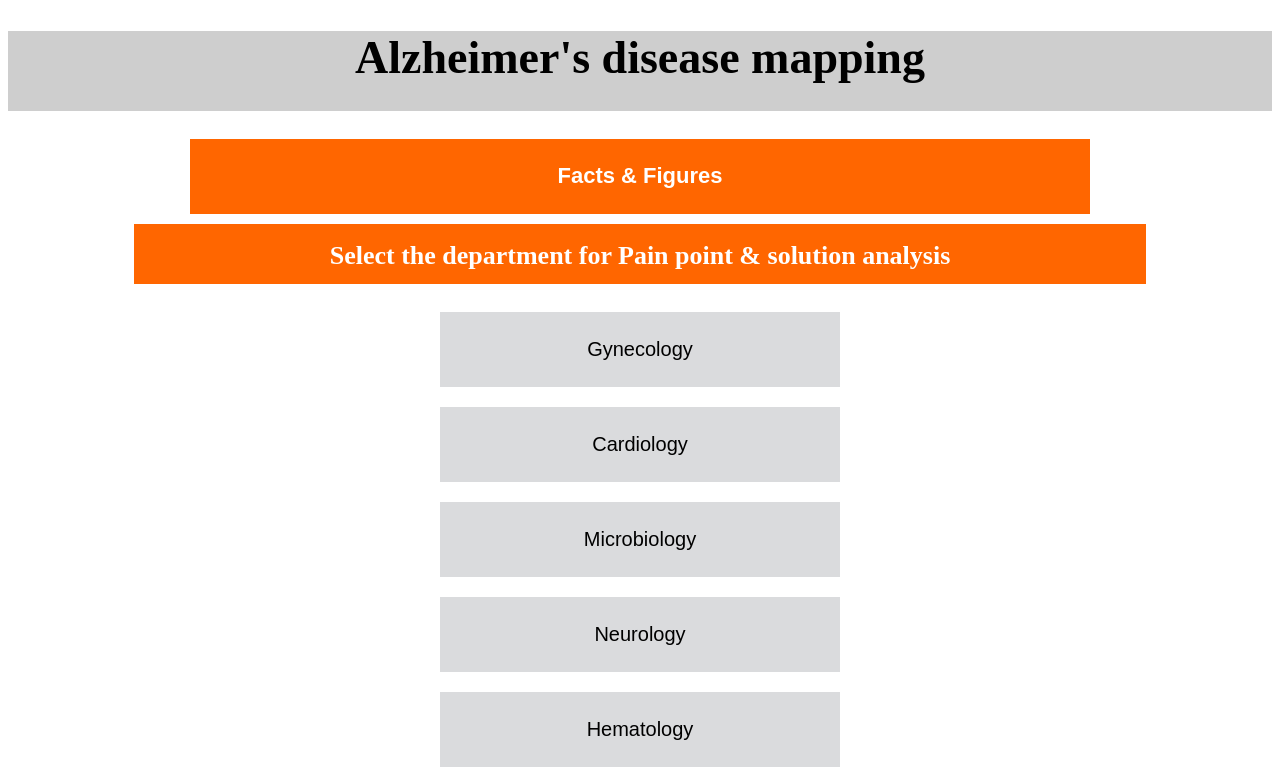
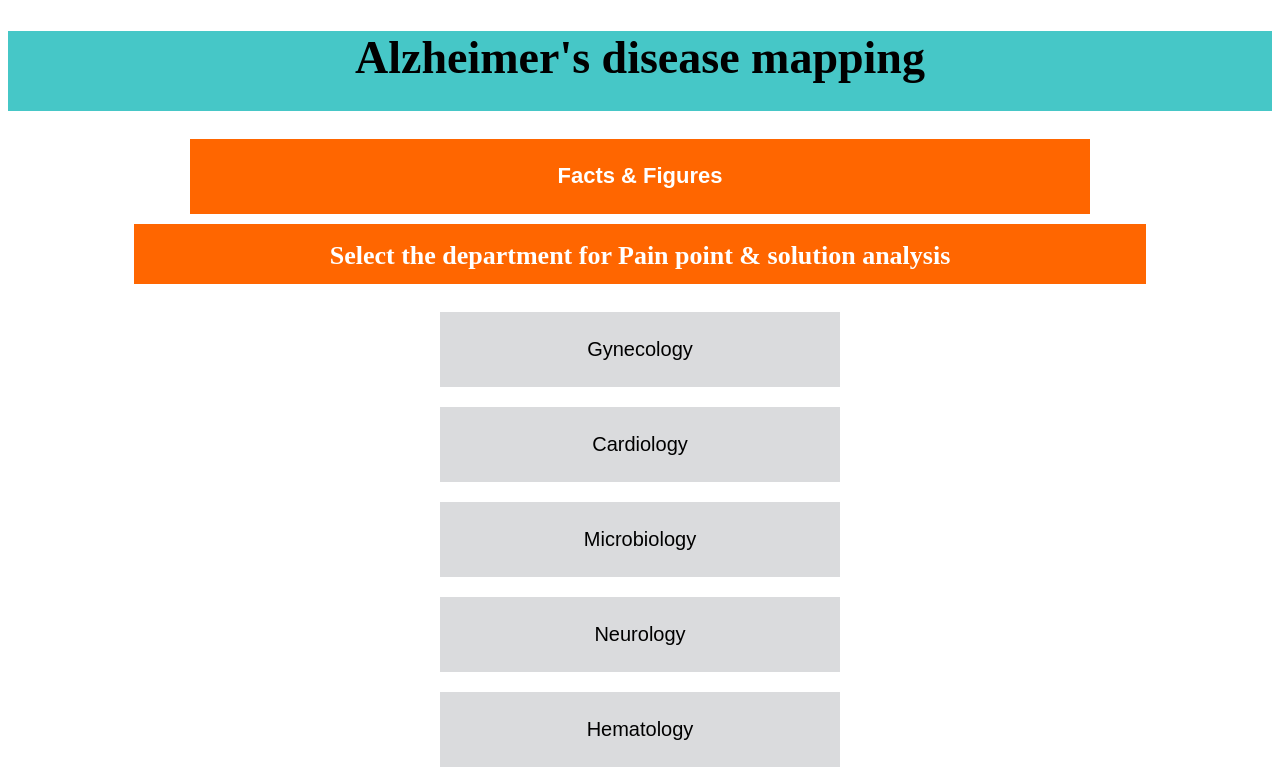
Before and after one commit to SwarubiniPJ/itt-elmch.github.io, a plain HTML site: page adone.html in a window 1280 px wide. Shown: the top 784 px of the page. Drawn offline with Linux system fonts and the light colour scheme.

Commit message:
Update adone.html

```diff
--- a/adone.html
+++ b/adone.html
@@ -5,7 +5,7 @@
 .rectangle1{
   width: 100%;
   height: 80px;
-  background: #CECECE;
+  background: #46C7C7;
   text-align: center;
   font-size:23px
 
```
